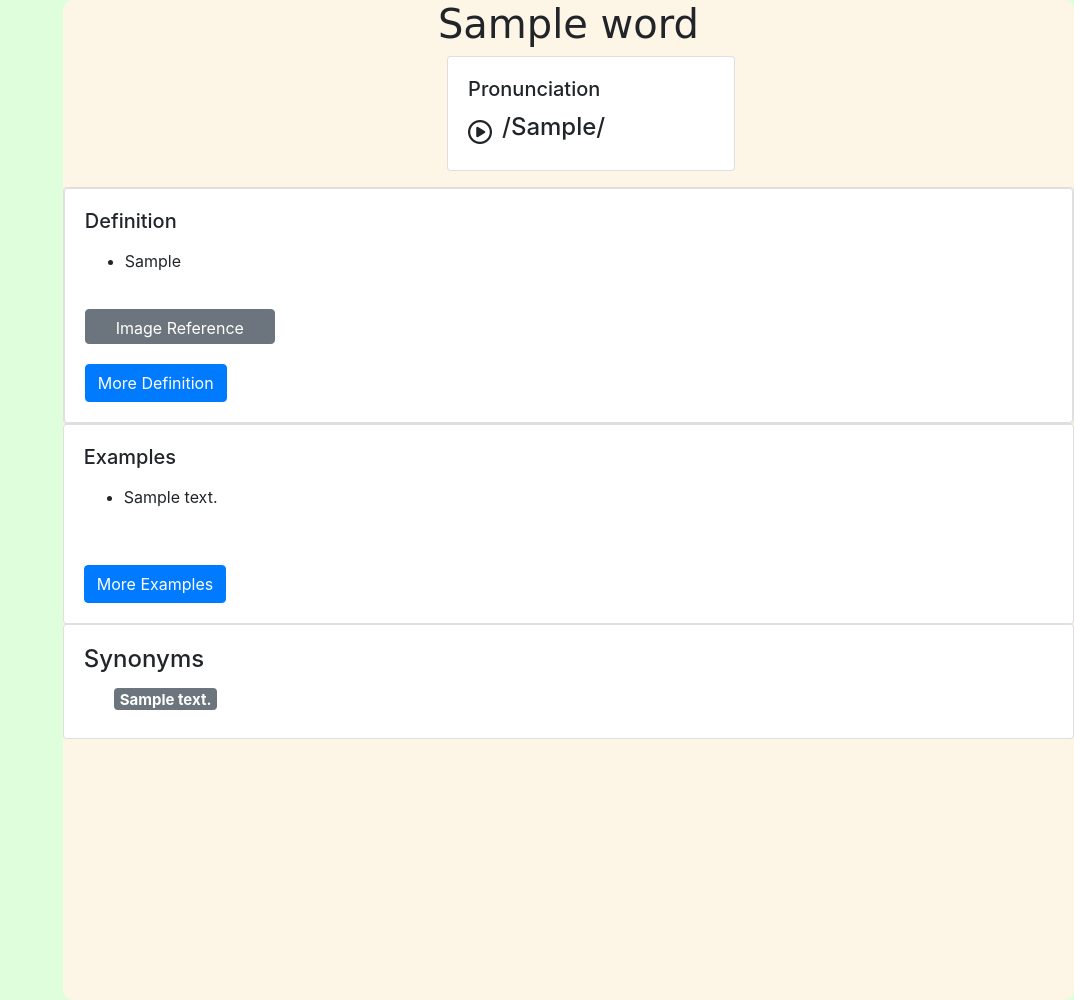
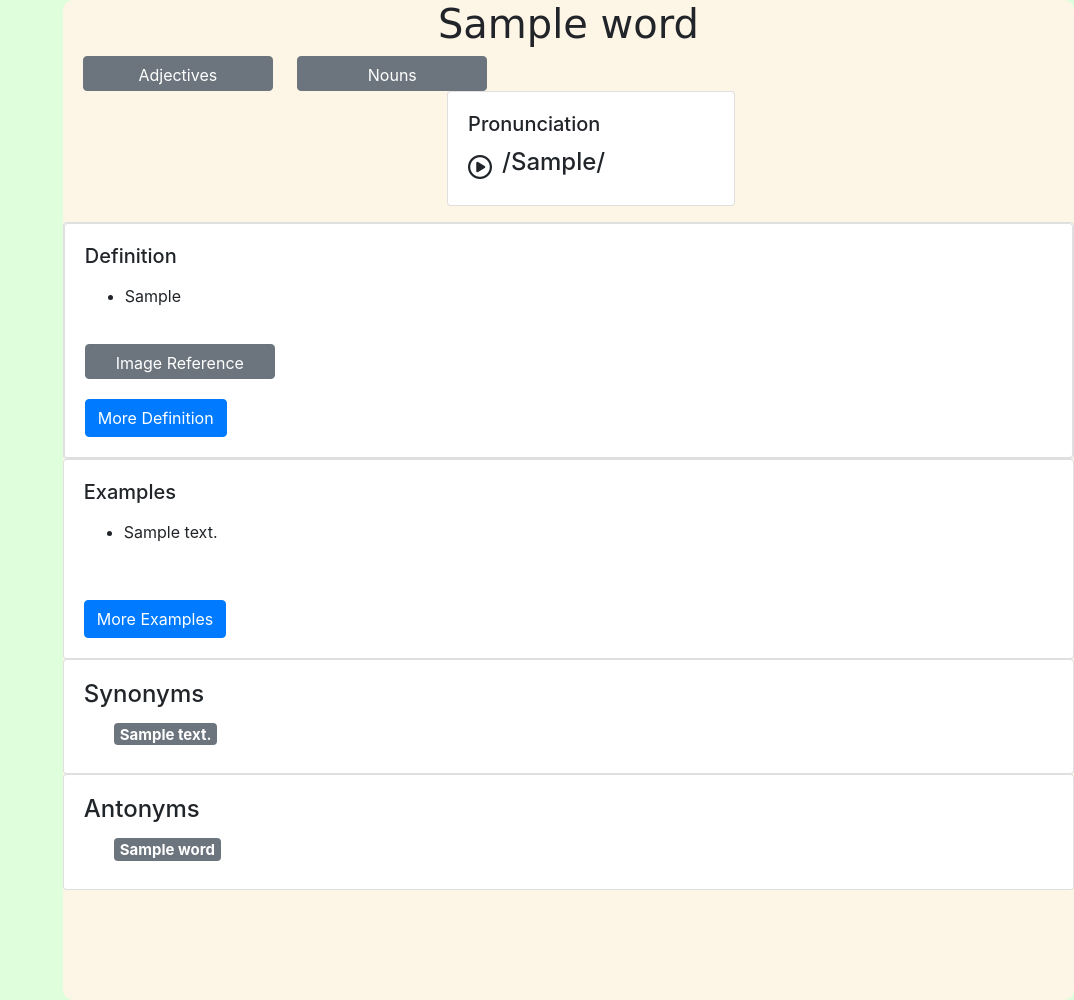
Before and after one commit to aakashdinkar/SearchTheWord, a Django app: template WordDic/templates/WordDic/searched.html in a window 1280 px wide. Shown: the part 110-1110 px from the top of the page, without its empty margins (206-1280 px from the left). Run offline with Django 3.2, Linux system fonts and the light colour scheme; the template is opened without the code that fills it: most values are stand-ins (such as "Sample title", 1, 10 or a date in 2020); some libraries are stand-ins or nearby versions.

Commit message:
Update changes

```diff
--- a/WordDic/templates/WordDic/searched.html
+++ b/WordDic/templates/WordDic/searched.html
@@ -23,7 +23,7 @@
   <div style="width: 20%; height: auto; background-color: oldlace;margin-left: 10px; border-radius: 1%; float: left;">
   </div>
   <div style="width: auto; height: 1000px; background-color: oldlace;margin-left: 21%; border-radius: 1%; ">
-    <h1 style="font-family: cursive; text-align: center;">{{word}}</h1>
+    <h1 style="font-family: cursive; text-align: center;" onclick="location.href='https://en.wikipedia.org/wiki/{{word}}'">{{word}}</h1>
     {% if defi.inflectedForm %}
 
     <h4 style="font-family: cursive; text-align: center;">(
@@ -34,7 +34,73 @@
     </h4>
 
     {%endif%}
-    <div class="card bg-white mb-3" style="max-width: 18rem; margin-left: 38%;">
+      {% if misc.adjective %}
+      <button type="button" class="btn btn-secondary" data-toggle="modal" data-target="#exampleModal" style="width: 190px; height: 35px; margin-left: 20px;">
+        Adjectives
+      </button>
+
+      <!-- Modal -->
+      <div class="modal fade" id="exampleModal" tabindex="-1" aria-labelledby="exampleModalLabel" aria-hidden="true">
+        <div class="modal-dialog modal-dialog-centered modal-dialog-scrollable">
+          <div class="modal-content">
+            <div class="modal-header">
+              <h5 class="modal-title" id="exampleModalLabel">Adjectives</h5>
+              <button type="button" class="close" data-dismiss="modal" aria-label="Close">
+                <span aria-hidden="true">&times;</span>
+              </button>
+            </div>
+            <div class="modal-body">
+              <div>
+                {%for item in misc.adjective %}
+                <ul>
+                  <li>
+                    {{item.word}}
+                  </li>
+                </ul>
+                {%endfor%}
+              </div>
+            </div>
+            <div class="modal-footer">
+              <button type="button" class="btn btn-secondary" data-dismiss="modal">Close</button>
+            </div>
+          </div>
+        </div>
+      </div>
+      {%endif%}
+      {% if misc.noun %}
+      <button type="button" class="btn btn-secondary" data-toggle="modal" data-target="#nounModal" style="width: 190px; height: 35px; margin-left: 20px;;">
+        Nouns
+      </button>
+
+      <!-- Modal -->
+      <div class="modal fade" id="nounModal" tabindex="-1" aria-labelledby="exampleModalLabel" aria-hidden="true">
+        <div class="modal-dialog modal-dialog-centered modal-dialog-scrollable">
+          <div class="modal-content">
+            <div class="modal-header">
+              <h5 class="modal-title" id="exampleModalLabel">Noun</h5>
+              <button type="button" class="close" data-dismiss="modal" aria-label="Close">
+                <span aria-hidden="true">&times;</span>
+              </button>
+            </div>
+            <div class="modal-body">
+              <div>
+                {%for item in misc.noun %}
+                <ul>
+                  <li>
+                    {{item.word}}
+                  </li>
+                </ul>
+                {%endfor%}
+              </div>
+            </div>
+            <div class="modal-footer">
+              <button type="button" class="btn btn-secondary" data-dismiss="modal">Close</button>
+            </div>
+          </div>
+        </div>
+      </div>
+      {% endif %}
+      <div class="card bg-white mb-3" style="max-width: 18rem; margin-left: 38%;">
       <div class="card-body">
         <h5 class="card-title">Pronunciation</h5>
         <div class="row">
@@ -119,7 +185,7 @@
           </div>
         </div>
       </div>
-      {% if defi.subsenses %}
+      {% if defi.subsenses.definitions %}
       <div class="card-body">
         <a class="btn btn-primary" data-toggle="collapse" href="#collapsedefinition" role="button" aria-expanded="false" aria-controls="collapsedefinition">
         More Definition
@@ -141,6 +207,7 @@
         {% endif %}
       </div>
     </div>
+    {% if defi.examples %}
     <div class="card" >
       <div class="card-body">
         <h5 class="card-title">Examples</h5>
@@ -154,7 +221,7 @@
           {%endfor%}
         </p>
       </div>
-      {% if defi.subsenses %}
+      {% if defi.subsenses.examples %}
       <div class="card-body">
         <a class="btn btn-primary" data-toggle="collapse" href="#collapseexample" role="button" aria-expanded="false" aria-controls="collapseexample">
         More Examples
@@ -175,6 +242,8 @@
         </div>
         {% endif %}
       </div>
+    {%endif%}
+    {% if defi.synonyms %}
       <div class="card">
         <div class="card-body">
           <h4 class="card-title">
@@ -187,6 +256,21 @@
           </div>
         </div>
       </div>
+      {%endif%}
+      {% if misc.antonyms %}
+      <div class="card">
+        <div class="card-body">
+          <h4 class="card-title">
+            Antonyms
+          </h4>
+          <div class="row" style="margin-left: 20px; margin-right:20px ;">
+            {%for item in misc.antonyms %}
+          <h5><span class="badge badge-secondary" style="margin-left: 10px;">{{item.word}}</span></h5>
+          {%endfor%}
+          </div>
+        </div>
+      </div>
+      {%endif%}
     </div>
   </div>
 </div>
```
Also changed, not shown: WordDic/views.py (+82 -50 lines).
